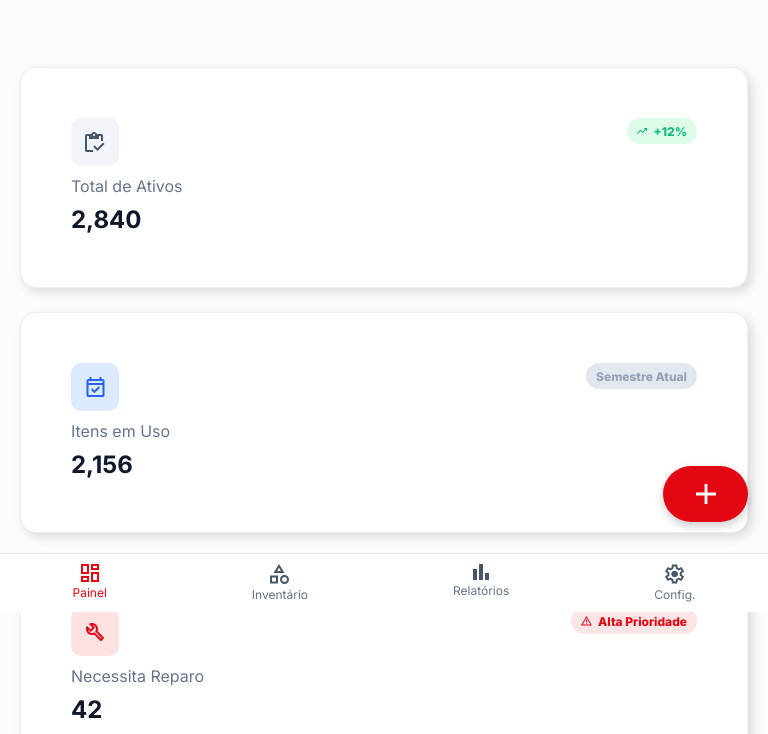
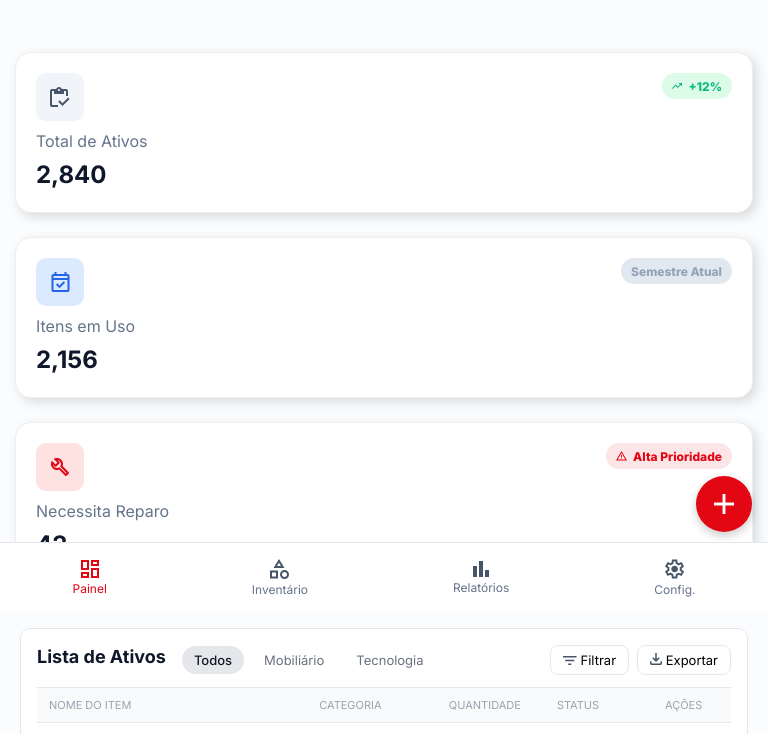
Before and after one commit to Katrisbug/Painel-Dashboard, a plain HTML site: page index.html in a window 768 px wide. Shown: the part 188-922 px from the top of the page. Drawn offline with nearby package versions, Linux system fonts and the light colour scheme.

Commit message:
responsividade celular

```diff
--- a/css/header.css
+++ b/css/header.css
@@ -33,6 +33,10 @@
     background: #F1F5F9;
     padding: 8px 12px;
     border-radius: 8px;
+}
+
+.pesquisa input {
+    width: 100%;
 }
 
 .search {
--- a/css/responsividade.css
+++ b/css/responsividade.css
@@ -109,3 +109,104 @@
         color: #E30613;
     }
 }
+
+/* --CELULAR-- */
+@media screen and (max-width: 768px) and (min-width: 480px) {
+    body {
+        display: block;
+    }
+
+    /* Side-bar */
+    .side-bar {
+        display: none;
+    }
+
+    .side-bar h1,
+    .side-bar nav a span,
+    .suporte,
+    .user-info {
+        display: none;
+    }
+
+    /* Header */
+    .top-header {
+        padding: 10px 15px;
+    }
+
+    .pesquisa {
+        max-width: 146px;
+    }
+
+    /* Content */
+    .content {
+        padding: 15px;
+    }
+
+    /* Cards */
+    .cards {
+        grid-template-columns: 1fr;
+        padding: 15px;
+    }
+
+    .card {
+        padding: 20px;
+    }
+
+    /* Tabela */
+    .table {
+        margin: 20px;
+        overflow-x: auto;
+    }
+
+    /* Botão Adicionar redondo */
+    .adicionar {
+        display: none;
+    }
+
+    .fab {
+        position: fixed;
+        bottom: 90px;
+        right: 20px;
+         width: 56px;
+        height: 56px;
+        background: #E30613;
+        border: none;
+        border-radius: 50%;
+        display: flex;
+        align-items: center;
+        justify-content: center;
+        box-shadow: 0 4px 10px rgba(0,0,0,0.2);
+        cursor: pointer;
+        right: 16px;
+        bottom: 80px;
+    }
+
+    /* Side-bar inferior */
+    .bottom-nav {
+        position: fixed;
+        bottom: 0;
+        left: 0;
+        width: 100%;
+        height: 70px;
+
+        background: #ffffff;
+        border-top: 1px solid #e5e7eb;
+
+        display: flex;
+        justify-content: space-around;
+        align-items: center;
+
+        z-index: 999;
+    }
+
+    .bottom-nav a {
+        text-align: center;
+        font-size: 12px;
+        color: #64748B;
+        text-decoration: none;
+    }
+
+    .bottom-nav a.active {
+        color: #E30613;
+    }
+}
```
